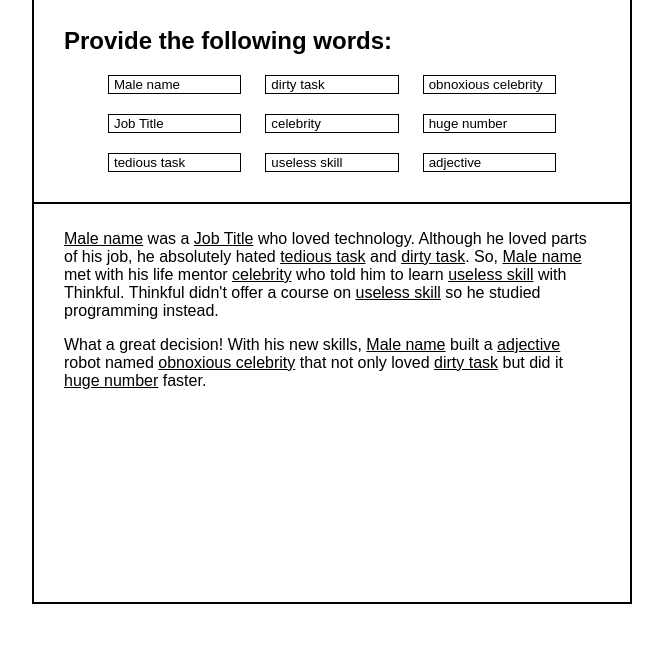
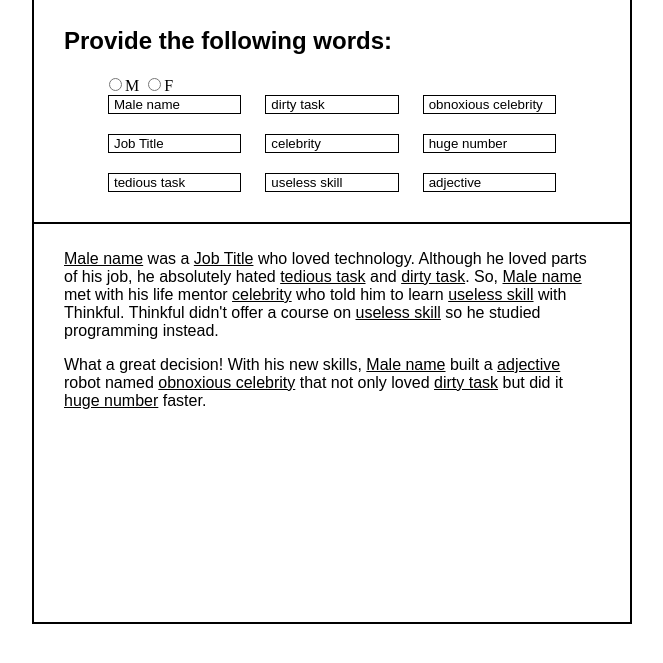
Before and after one commit to glenr4/ngMadLibs, a plain HTML site: page index.html in a window 1280 px wide. Shown: the part 113-776 px from the top of the page, without its empty margins (308-971 px from the left). Drawn offline with nearby package versions, Linux system fonts and the light colour scheme.

Commit message:
Added radio buttons for m/f

```diff
--- a/css/style.css
+++ b/css/style.css
@@ -29,12 +29,16 @@ section {
 	padding: 10px 30px;
 }
 
-.row {
+.row-radio {
+	margin-left: 40px;
+}
+
+.row-text {
 	text-align: center;
 	margin-bottom: 20px;
 }
 
-input {
+input[type=text] {
 	margin: 0 10px;
 	width: 10em;
 	padding-left: 5px;
--- a/index.html
+++ b/index.html
@@ -18,18 +18,21 @@
 		</header>
 		<section class="border">
 			<h2>Provide the following words:</h2>
-			<div class="row">
-				<!-- <input type="text" ng-model="maleName" ng-init="maleName = 'Male name'" class="border"> -->
+			<div class="row-radio">
+				<input type="radio" ng-model="male" ng-value="true">M
+				<input type="radio" ng-model="male" ng-value="false">F
+			</div>
+			<div class="row-text">
 				<input type="text" ng-model="maleName" class="border">
 				<input type="text" ng-model="dirtyTask" class="border">
 				<input type="text" ng-model="obnxCeleb" class="border">
 			</div>
-			<div class="row">
+			<div class="row-text">
 				<input type="text" ng-model="jobTitle" class="border">
 				<input type="text" ng-model="celebrity" class="border">
 				<input type="text" ng-model="hugeNumber" class="border">
 			</div>
-			<div class="row">
+			<div class="row-text">
 				<input type="text" ng-model="tediousTask" class="border">
 				<input type="text" ng-model="uselessSkill" class="border">
 				<input type="text" ng-model="adjective" class="border">
```
